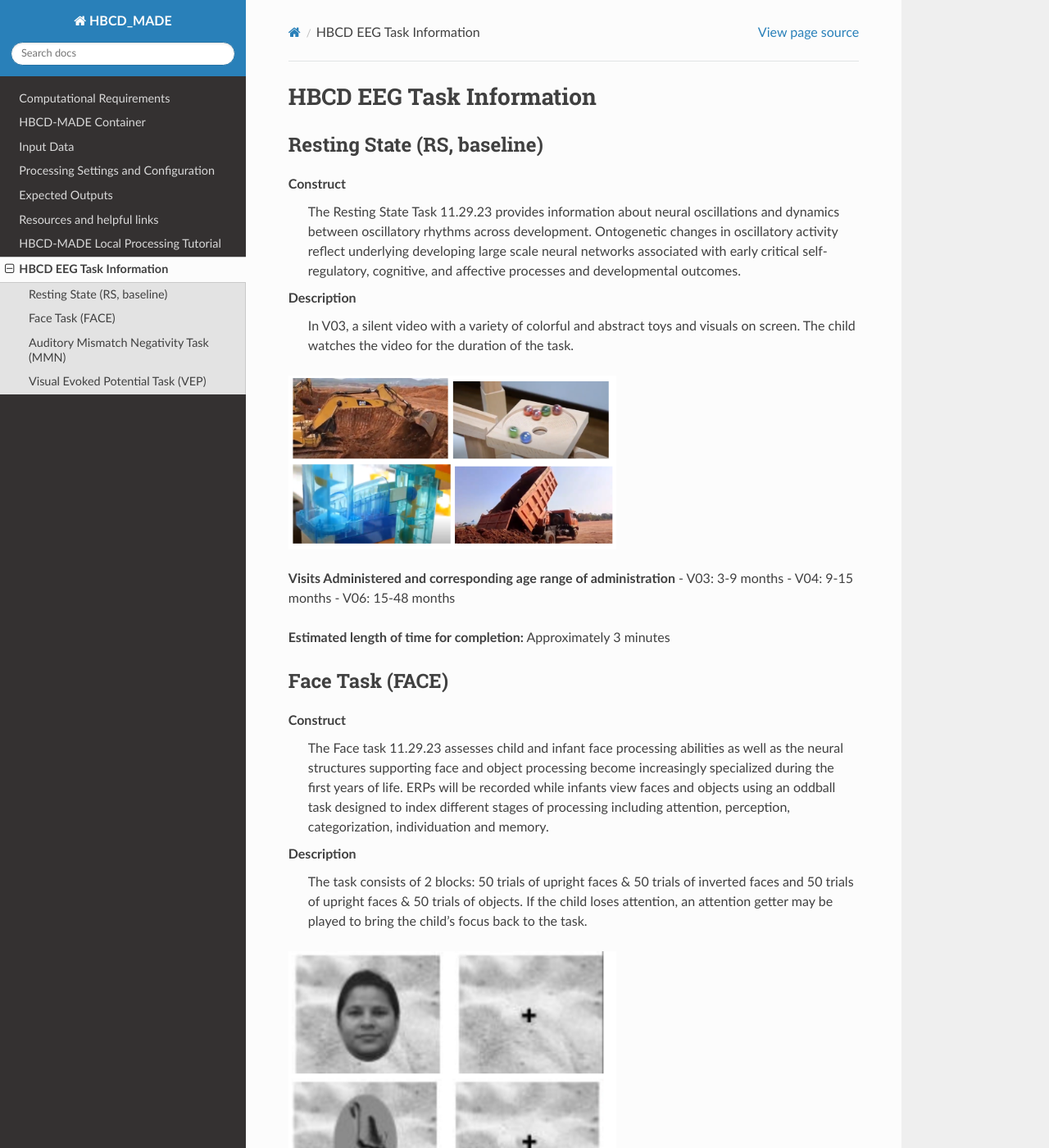
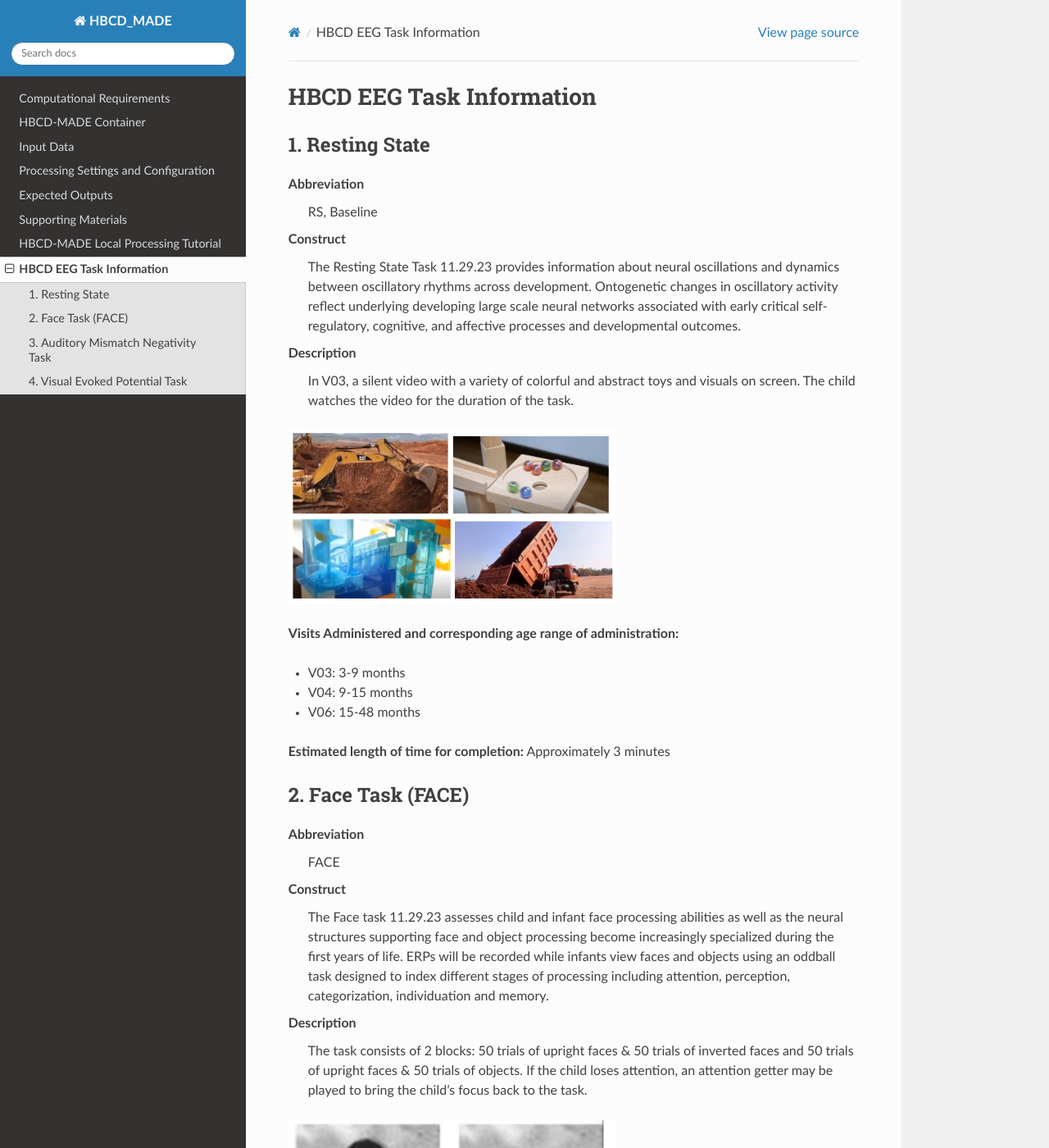
Before and after one commit to DCAN-Labs/HBCD-MADE, a Sphinx documentation site: the page built from docs/source/task_info.rst, in a window 1280 px wide and 1400 px high. Shown: the whole window at 82% size. Built offline with Sphinx 7.4.7 and the Read the Docs theme 2.0.0, drawn with Linux system fonts in a browser that asks for light colours; some of the changed text lies outside the part shown.

Commit message:
formatting

```diff
--- a/docs/source/expected_outputs.rst
+++ b/docs/source/expected_outputs.rst
@@ -210,7 +210,7 @@ For each task, two .csv files are automatically produced by MADE: a summary stat
 
 .. _./...eeg_MADE_preprocessing_report.csv:
 
-5. ``./...eeg_MADE_preprocessing_report.csv``
+5. ``./...MADE_preprocessing_report.csv``
 -------------------------------------------------------
 
 Processing report automatically generated by MADE. The file ``MADE_preprocessing_report.csv`` will contain summary level statistics related to the processing of your data. Because the EEG data is merged across tasks for portions of the pre-processing, some of these entries will be the same for all tasks. See Debnath et al. (2021) for more information on MADE preprocessing. The following variables are represented-
@@ -289,7 +289,7 @@ The following variables within the MADE processing report represent the number o
 
 .. _./...eeg_eeg_MADE_specification.csv:
 
-6. ``...eeg_MADE_specification``
+6. ``...MADE_specification.csv``
 --------------------------------------------------------------------
 
 A unique .json is produced for each task processed by HBCD-MADE and titled according to the task it represents. These files serve as a reference for the parameters used to process each task. For definitions of each parameter listed, see `json_configuration.rst`
--- a/docs/source/resources.rst
+++ b/docs/source/resources.rst
@@ -3,9 +3,9 @@
 
 .. _citation:
 
-===============
-Resources and helpful links
-===============
+======================
+Supporting Materials
+======================
 
 1. [Debnath2020]_ original publication describing MADE pipeline.
 
--- a/docs/source/task_info.rst
+++ b/docs/source/task_info.rst
@@ -1,8 +1,11 @@
 HBCD EEG Task Information
 ==========================
 
-Resting State (RS, baseline)
------------------------------
+1. Resting State
+------------------
+
+Abbreviation
+	RS, Baseline
 
 Construct
 	The Resting State Task 11.29.23 provides information about neural oscillations and dynamics between oscillatory rhythms across development. Ontogenetic changes in oscillatory activity reflect underlying developing large scale neural networks associated with early critical self-regulatory, cognitive, and affective processes and developmental outcomes.
@@ -20,15 +23,19 @@ Description
    :width: 400px
    :alt: png image above
 
-**Visits Administered and corresponding age range of administration**
+**Visits Administered and corresponding age range of administration:**
+
 - V03: 3-9 months
 - V04: 9-15 months
 - V06: 15-48 months
 
 **Estimated length of time for completion:** Approximately 3 minutes
 
-Face Task (FACE)
------------------
+2. Face Task (FACE)
+--------------------
+
+Abbreviation
+	FACE
 
 Construct
 	The Face task 11.29.23 assesses child and infant face processing abilities as well as the neural structures supporting face and object processing become increasingly specialized during the first years of life. ERPs will be recorded while infants view faces and objects using an oddball task designed to index different stages of processing including attention, perception, categorization, individuation and memory.
@@ -48,8 +55,11 @@ Description
 
 **Estimated length of time for completion:** Approximately 5 minutes
 
-Auditory Mismatch Negativity Task (MMN)
------------------------------------------
+3. Auditory Mismatch Negativity Task
+-------------------------------------
+
+Abbreviation
+	MMN
 
 Construct
 	The Auditory mismatch negativity (MMN) Task 11.29.23 facilitates examining auditory evoked potentials, habituation/dishabituation to auditory stimuli, as well as perceptual narrowing in language processing. Speech stimuli have been shown to be an important index of future language abilities.
@@ -65,8 +75,11 @@ Description
 
 **Estimated length of time for completion:** Approximately 12 minutes (V03) or 9 minutes (V04/6)
 
-Visual Evoked Potential Task (VEP)
-----------------------------------
+4. Visual Evoked Potential Task
+--------------------------------
+
+Abbreviation
+	VEP
 
 Construct
 	The Visual Evoked Potential Task (VEP) 11.29.23 is a measurement of the primary visual cortex’ response to visual stimuli. VEP amplitude and latency decreases with age during the first three years of life and has been associated with concurrent and later developmental measures. In addition, the morphology of the VEP likely reflects varying degrees of synaptic efficiency and as such, can be used as a readout of general cortical function.
@@ -79,6 +92,7 @@ Description
    :alt: png image above
 
 **Visits Administered and corresponding age range of administration:**
+
 - V03: 3-9 months
 - V04: 9-15 months
 - V06: 15-48 months
--- a/docs/source/tutorial.rst
+++ b/docs/source/tutorial.rst
@@ -14,7 +14,7 @@ HBCD-MADE Local Processing Tutorial
 	Click `here <https://osf.io/wg46a/files/osfstorage>`_ to download the raw and fully processed EEG file for one session.
 
 2. Install HBCD-MADE
-	Visit https://github.com/ChildDevLab/HBCD-MADE to download the HBCD-MADE Pipeline.
+	Visit our `GitHub <https://github.com/ChildDevLab/HBCD-MADE>`_ to download the HBCD-MADE Pipeline.
 
 3. Install dependencies
 	Visit https://kasenetz.github.io/HBCD-MADE/_pages/LicDepInstall.html for information about necessary software and toolboxes to run HBCD-MADE.
```
